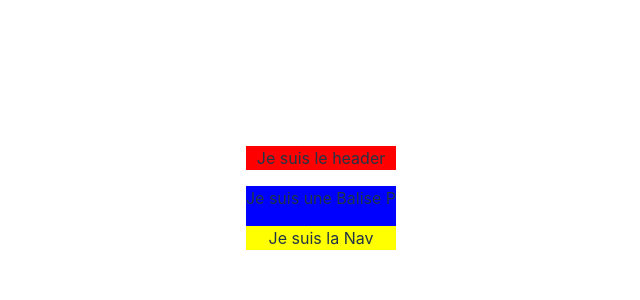
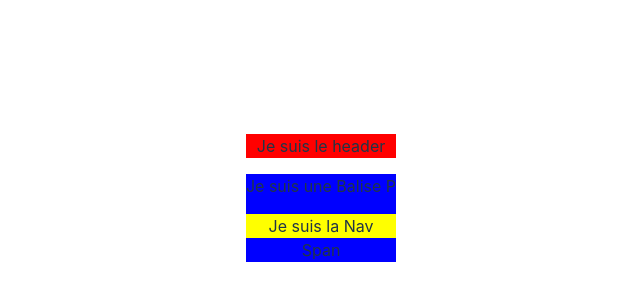
Before and after one commit to TomRoberto/Cours-git-branches, a React (Vite) app: page / in a window 1280 px wide. Shown: the part 202-502 px from the top of the page, without its empty margins (319-959 px from the left). Built offline with nearby package versions, Linux system fonts and the light colour scheme.

Commit message:
added span

```diff
--- a/src/App.jsx
+++ b/src/App.jsx
@@ -8,6 +8,7 @@ function App() {
       <main style={{ backgroundColor: "blue" }}>
         <p>Je suis une Balise P</p>
         <div style={{ backgroundColor: "yellow" }}>Je suis la Nav</div>
+        <span>Span</span>
       </main>
     </>
   );
```
